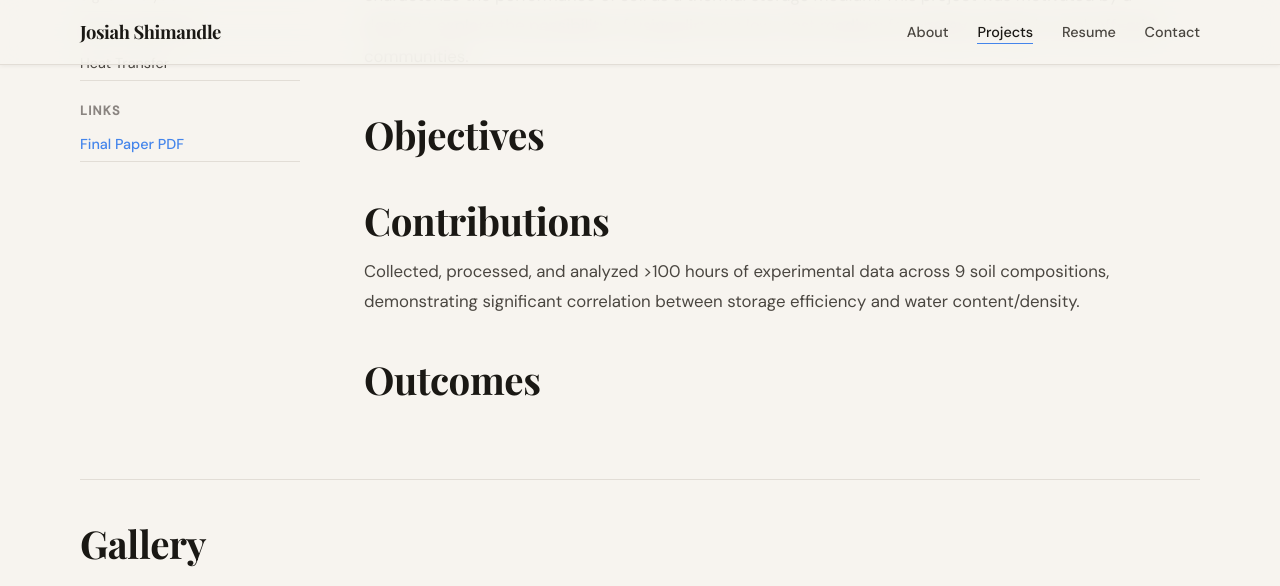
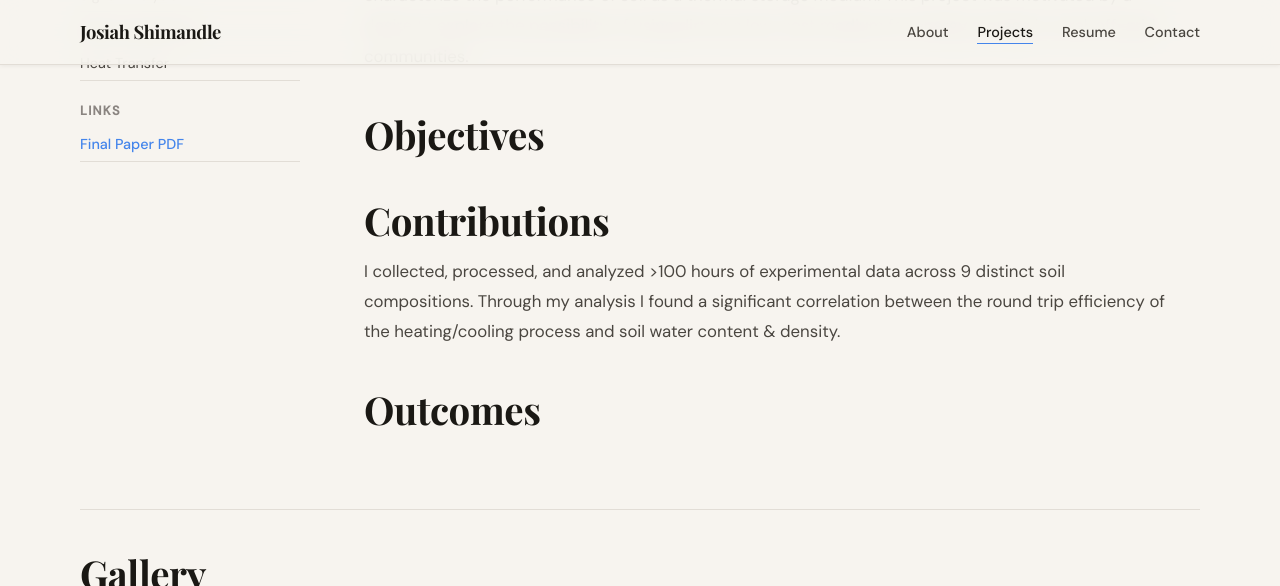
Before and after one commit to jshimandle/jshimandle.github.io, a Jekyll site: the page built from _projects/dirt-battery.md, in a window 1280 px wide and 900 px high, scrolled down 952 px, cut to the strip 0-586 px from the top of the window. Built offline with Jekyll 4.4.1, drawn with Linux system fonts in a browser that asks for light colours; some web fonts are replaced.

Commit message:
Update contributions section in dirt-battery.md
Revised contribution details for clarity and specificity.

```diff
--- a/_projects/dirt-battery.md
+++ b/_projects/dirt-battery.md
@@ -50,6 +50,6 @@ As part of MIT's core Sensing and Instrumentation course for MechE I independent
 ## Objectives
 
 ## Contributions
-Collected, processed, and analyzed >100 hours of experimental data across 9 soil compositions, demonstrating significant correlation between storage efficiency and water content/density.
+I collected, processed, and analyzed >100 hours of experimental data across 9 distinct soil compositions. Through my analysis I found a significant correlation between the round trip efficiency of the heating/cooling process and soil water content & density.
 
 ## Outcomes
```
